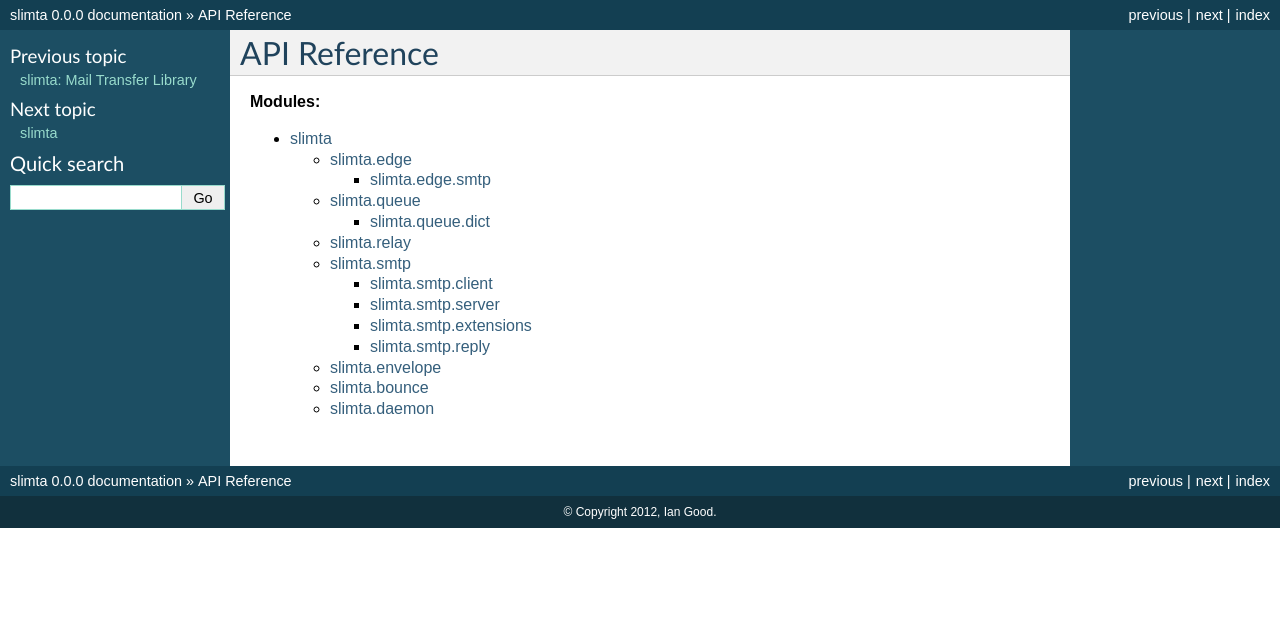
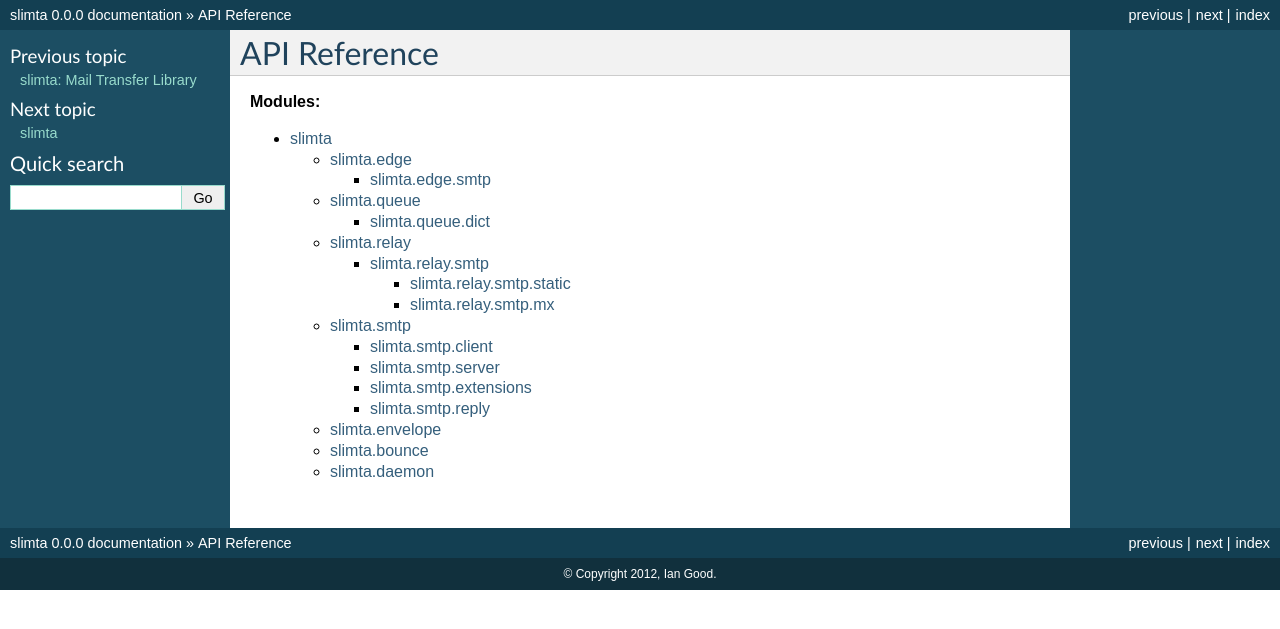
Before and after one commit to slimta/python-slimta, a Sphinx documentation site: the page built from doc/api.rst, in a window 1280 px wide. Shown: the top 629 px of the page. Built offline with Sphinx 7.4.7, drawn with Linux system fonts in a browser that asks for light colours.

Commit message:
docs for slimta.relay

```diff
--- a/doc/api/slimta.relay.rst
+++ b/doc/api/slimta.relay.rst
@@ -12,3 +12,5 @@ slimta.relay
 **Sub-Modules:**
 
 .. toctree::
+
+   slimta.relay.smtp
--- /dev/null
+++ b/doc/api/slimta.relay.smtp.mx.rst
@@ -0,0 +1,8 @@
+
+.. include:: /global.rst
+
+slimta.relay.smtp.mx
+====================
+
+.. automodule:: slimta.relay.smtp.mx
+   :members:
--- /dev/null
+++ b/doc/api/slimta.relay.smtp.rst
@@ -0,0 +1,17 @@
+
+.. include:: /global.rst
+
+slimta.relay.smtp
+=================
+
+.. automodule:: slimta.relay.smtp
+   :members:
+
+-------------------
+
+**Sub-Modules:**
+
+.. toctree::
+
+   slimta.relay.smtp.static
+   slimta.relay.smtp.mx
--- /dev/null
+++ b/doc/api/slimta.relay.smtp.static.rst
@@ -0,0 +1,8 @@
+
+.. include:: /global.rst
+
+slimta.relay.smtp.static
+========================
+
+.. automodule:: slimta.relay.smtp.static
+   :members:
```
Also changed, not shown: 3 other files.
